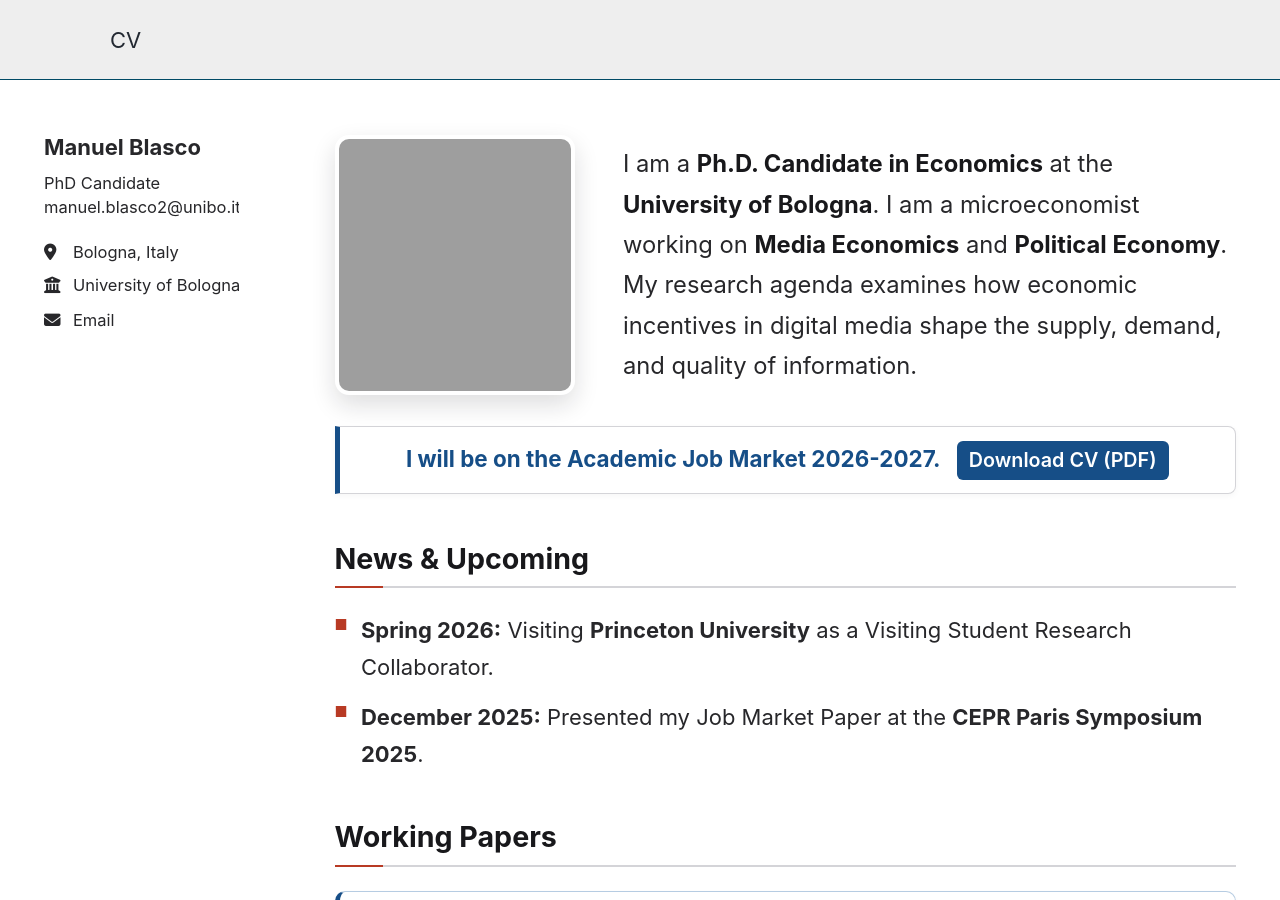
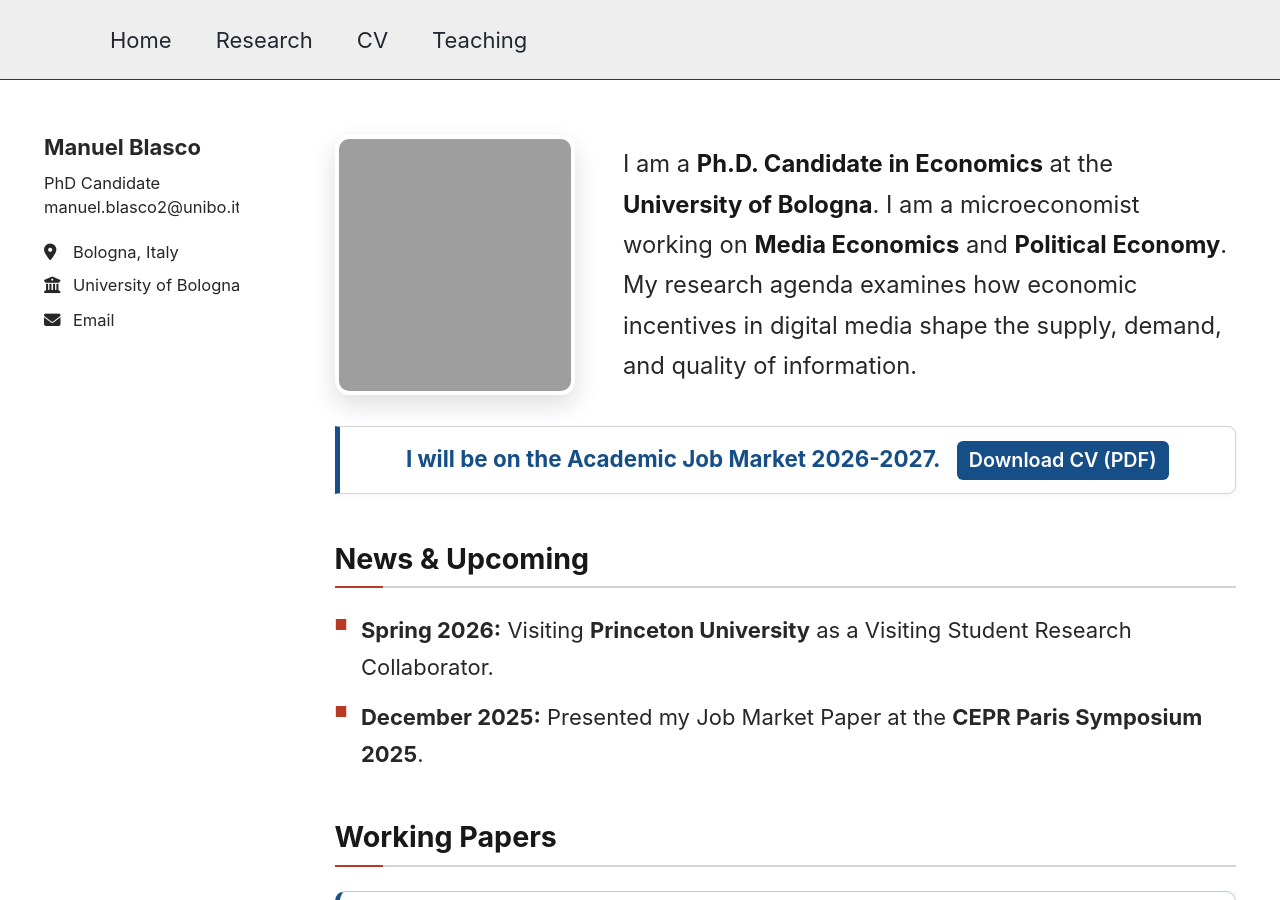
Before and after one commit to ManuelBlasco/manuelblasco.github.io, a Jekyll site: the page built from _pages/about.md, in a window 1280 px wide and 900 px high. Built offline with Jekyll 4.4.1, drawn with Linux system fonts in a browser that asks for light colours; a script that is not in the unit is left out.

Commit message:
Update navigation.yml

```diff
--- a/_data/navigation.yml
+++ b/_data/navigation.yml
@@ -1,3 +1,9 @@
 main:
+  - title: "Home"
+    url: /
+  - title: "Research"
+    url: /research/
   - title: "CV"
     url: /files/cv.pdf
+  - title: "Teaching"
+    url: /teaching/
```
